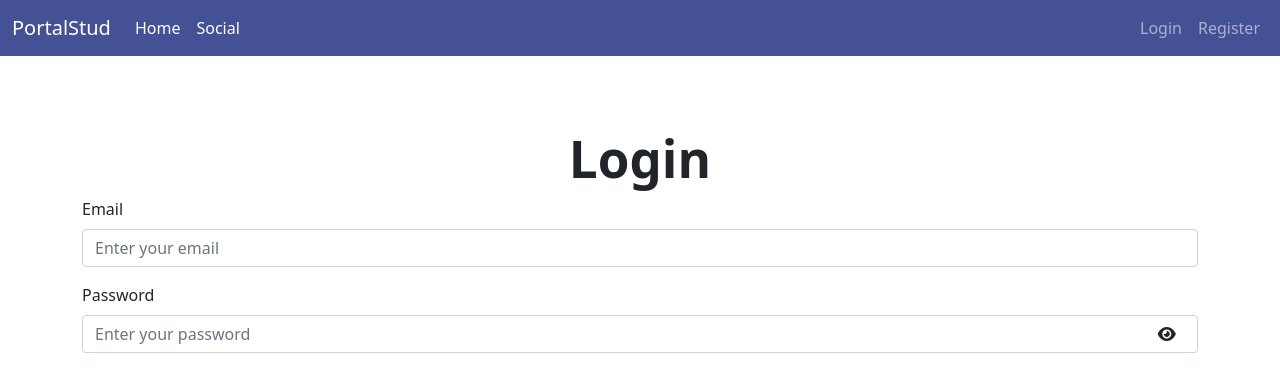
After one commit to Aryan-ki-codepanti/portalStud, a Django app: page /login/ in a window 1280 px wide. The commit adds this page. Shown: the top 392 px of the page. Run offline with Django 3.2, Linux system fonts and the light colour scheme; some libraries are stand-ins or nearby versions.

Commit message:
Added login , register view with templates and also show/hide password functionality

```diff
--- a/base/urls.py
+++ b/base/urls.py
@@ -4,6 +4,8 @@ from . import views
 urlpatterns = [
     path("" , views.home , name="Home") ,
     path("logout/" , views.logout_student , name="Logout"),
+    path("login/" , views.login_student , name="Login"),
+    path("register/" , views.register_student , name="Register"),
     path("delete-marksheet/<int:id>/" , views.deleteMarksheet , name="DeleteMarksheet"),
     path("update-marksheet/<int:id>/" , views.updateMarksheet , name="UpdateMarksheet"),
     path("add-marksheet/" , views.addMarksheet , name="AddMarksheet")
--- a/base/views.py
+++ b/base/views.py
@@ -11,6 +11,23 @@ from base.forms import MarkSheetForm
 
 
 # USER
+def login_student(request):
+
+    if request.user.is_authenticated:
+        return redirect("Home")
+
+    if request.method == "POST":
+        pass
+    return render(request , "base/login.html")
+
+def register_student(request):
+    if request.user.is_authenticated:
+        return redirect("Home")
+
+    if request.method == "POST":
+        pass
+    return render(request , "base/register.html")
+
 @login_required(login_url="/login")
 def logout_student(request):
     messages.success(request , "Logged out successfully")
--- /dev/null
+++ b/static/css/auth.css
@@ -0,0 +1,10 @@
+.password-box{
+    position: relative;
+}
+
+.password-toggle{
+    position: absolute;
+    right: 2%;
+    top: 55%;
+    cursor: pointer;
+}
--- /dev/null
+++ b/static/js/auth.js
@@ -0,0 +1,30 @@
+const passwordBox = document.querySelector(".password-box");
+const passwordInput = passwordBox.querySelector("input")
+const passwordToggleBox = document.querySelector(".password-toggle");
+const eyeElement = passwordToggleBox.querySelector("i");
+
+passwordToggleBox.addEventListener("click", () => {
+
+
+    if (eyeElement.classList.contains("fa-eye-slash")){
+
+        // Update Eye
+        eyeElement.classList.remove("fa-eye-slash");
+        eyeElement.classList.add("fa-eye");
+
+        // Update input
+        passwordInput.setAttribute("type" , "password");
+
+    }
+    else{
+
+        // Update Eye
+        eyeElement.classList.remove("fa-eye");
+        eyeElement.classList.add("fa-eye-slash");
+
+        // Update input
+        passwordInput.setAttribute("type" , "text");
+
+    }
+
+});
--- /dev/null
+++ b/templates/base/login.html
@@ -0,0 +1,43 @@
+{% extends 'main.html' %}
+{% block title %} Login | PortalStud {% endblock title%}
+{% load static %}
+{% block content %}
+
+<div class="container">
+    <h1 class="marksheet-head text-center">Login</h1>
+
+    <div class="auth-form-box">
+        <form method="POST">
+            {% csrf_token %}
+
+            <div class="mb-3">
+                <label for="email" class="form-label">Email</label>
+                <input
+                    id="email"
+                    name="email"
+                    type="email"
+                    class="form-control"
+                    placeholder="Enter your email"
+                />
+            </div>
+            <div class="mb-3 password-box">
+                <label for="password" class="form-label">Password</label>
+                <input
+                    name="password"
+                    id="password"
+                    type="password"
+                    class="form-control"
+                    placeholder="Enter your password"
+                />
+                <div class="password-toggle">
+                    <i class="fas fa-eye"></i>
+                </div>
+            </div>
+        </form>
+    </div>
+</div>
+{% endblock content %}
+
+{% block js %}
+    <script src="{% static 'js/auth.js' %}"></script>
+{% endblock js %}
--- a/templates/main.html
+++ b/templates/main.html
@@ -28,6 +28,9 @@
 
         <!-- Marksheet -->
         <link rel="stylesheet" href="{% static 'css/marksheets.css' %}">
+
+        <!-- Auth -->
+        <link rel="stylesheet" href="{% static 'css/auth.css' %}">
 
         <!-- Marksheet Form -->
         <link rel="stylesheet" href="{% static 'css/marksheetForm.css' %}">
```
Also changed, not shown: templates/base/register.html (added, +12 -0 lines), db.sqlite3.
